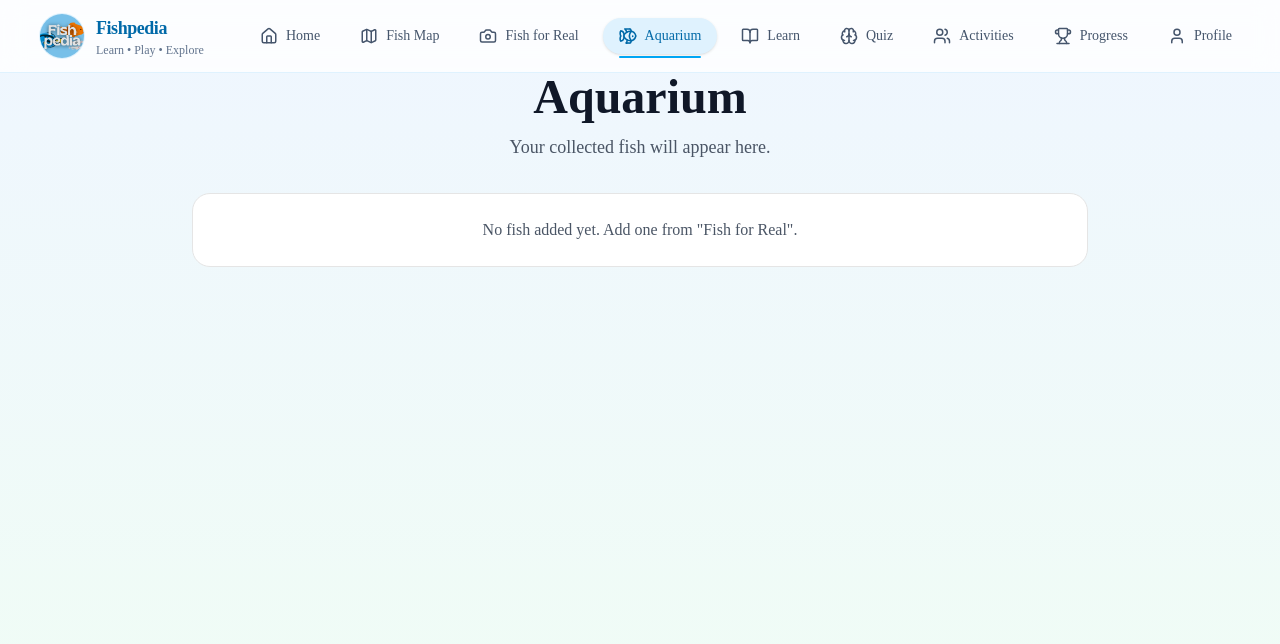
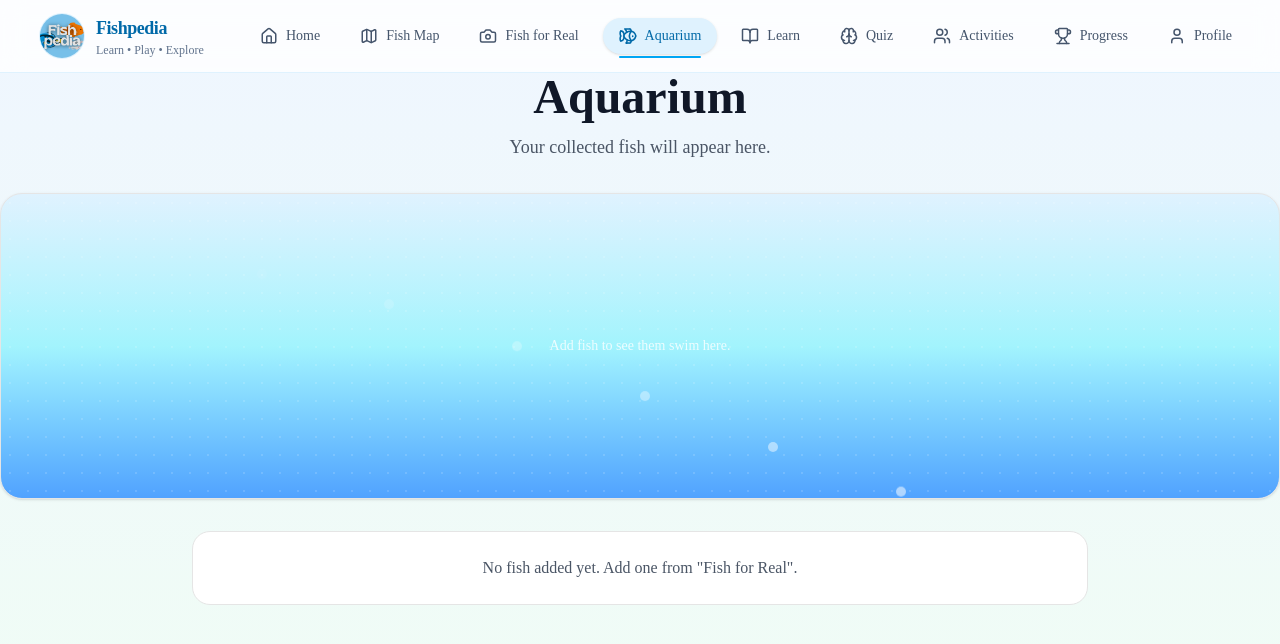
Before and after one commit to TingChiehLin/fishpedia, a Next.js app: page /aquarium in a window 1280 px wide. Shown: the top 644 px of the page. Built offline with nearby package versions, Linux system fonts and the light colour scheme.

Commit message:
add aquarium tank

```diff
--- a/src/app/aquarium/page.tsx
+++ b/src/app/aquarium/page.tsx
@@ -1,4 +1,5 @@
 import AquariumGallery from "@/components/ui/AquariumGallery";
+import AquariumTank from "@/components/ui/AquariumTank";
 export default function AquariumPage() {
   return (
     <div className="space-y-8">
@@ -11,6 +12,8 @@ export default function AquariumPage() {
         </p>
       </header>
 
+      <AquariumTank />
+
       <AquariumGallery />
     </div>
   );
--- a/src/app/globals.css
+++ b/src/app/globals.css
@@ -145,3 +145,65 @@
   transform-style: preserve-3d;
   animation: fish-spin-360 8s linear infinite;
 }
+
+@keyframes aquarium-swim {
+  0% {
+    transform: translateX(-20px) scaleX(1);
+  }
+  49% {
+    transform: translateX(120px) scaleX(1);
+  }
+  50% {
+    transform: translateX(120px) scaleX(-1);
+  }
+  99% {
+    transform: translateX(-20px) scaleX(-1);
+  }
+  100% {
+    transform: translateX(-20px) scaleX(1);
+  }
+}
+
+@keyframes aquarium-bob {
+  0%,
+  100% {
+    transform: translateY(0);
+  }
+  50% {
+    transform: translateY(-6px);
+  }
+}
+
+@keyframes aquarium-bubble {
+  0% {
+    transform: translateY(40px);
+    opacity: 0;
+  }
+  20% {
+    opacity: 0.8;
+  }
+  100% {
+    transform: translateY(-260px);
+    opacity: 0;
+  }
+}
+
+.aquarium-fish {
+  position: absolute;
+  animation: aquarium-swim 14s linear infinite, aquarium-bob 3s ease-in-out infinite;
+}
+
+.aquarium-bubble {
+  position: absolute;
+  bottom: -20px;
+  width: 10px;
+  height: 10px;
+  border-radius: 999px;
+  background: rgba(255, 255, 255, 0.7);
+  animation: aquarium-bubble 6s ease-in-out infinite;
+}
+
+.aquarium-waves {
+  background-image: radial-gradient(rgba(255, 255, 255, 0.35) 1px, transparent 1px);
+  background-size: 18px 18px;
+}
--- /dev/null
+++ b/src/components/ui/AquariumTank.tsx
@@ -0,0 +1,80 @@
+"use client";
+
+import { useEffect, useMemo, useState } from "react";
+import { AquariumFish, getAquariumFish } from "@/lib/aquariumStorage";
+
+function hashString(value: string) {
+  let hash = 0;
+  for (let i = 0; i < value.length; i += 1) {
+    hash = (hash << 5) - hash + value.charCodeAt(i);
+    hash |= 0;
+  }
+  return Math.abs(hash);
+}
+
+function getPosition(fish: AquariumFish) {
+  const hash = hashString(fish.id);
+  const x = 5 + (hash % 80);
+  const y = 10 + ((hash >> 3) % 60);
+  const delay = (hash % 10) * -1;
+  return { x, y, delay };
+}
+
+export default function AquariumTank() {
+  const [fish, setFish] = useState<AquariumFish[]>([]);
+
+  useEffect(() => {
+    setFish(getAquariumFish());
+  }, []);
+
+  const fishPositions = useMemo(() => {
+    return fish.map((item) => ({
+      item,
+      ...getPosition(item),
+    }));
+  }, [fish]);
+
+  return (
+    <section className="rounded-3xl border bg-gradient-to-b from-sky-100 via-cyan-200 to-blue-400 p-6 shadow-sm relative overflow-hidden">
+      <div className="absolute inset-0 opacity-40 pointer-events-none aquarium-waves" />
+      <div className="absolute inset-0 pointer-events-none">
+        {Array.from({ length: 8 }).map((_, i) => (
+          <span
+            key={i}
+            className="aquarium-bubble"
+            style={{
+              left: `${10 + i * 10}%`,
+              animationDelay: `${i * 0.6}s`,
+            }}
+          />
+        ))}
+      </div>
+
+      <div className="relative h-64">
+        {fishPositions.length === 0 ? (
+          <div className="flex h-full items-center justify-center text-white/80 text-sm">
+            Add fish to see them swim here.
+          </div>
+        ) : (
+          fishPositions.map(({ item, x, y, delay }) => (
+            <div
+              key={item.id}
+              className="aquarium-fish"
+              style={{
+                left: `${x}%`,
+                top: `${y}%`,
+                animationDelay: `${delay}s`,
+              }}
+            >
+              <img
+                src={item.cutoutUrl}
+                alt={item.name}
+                className="h-16 w-auto drop-shadow-lg"
+              />
+            </div>
+          ))
+        )}
+      </div>
+    </section>
+  );
+}
```
